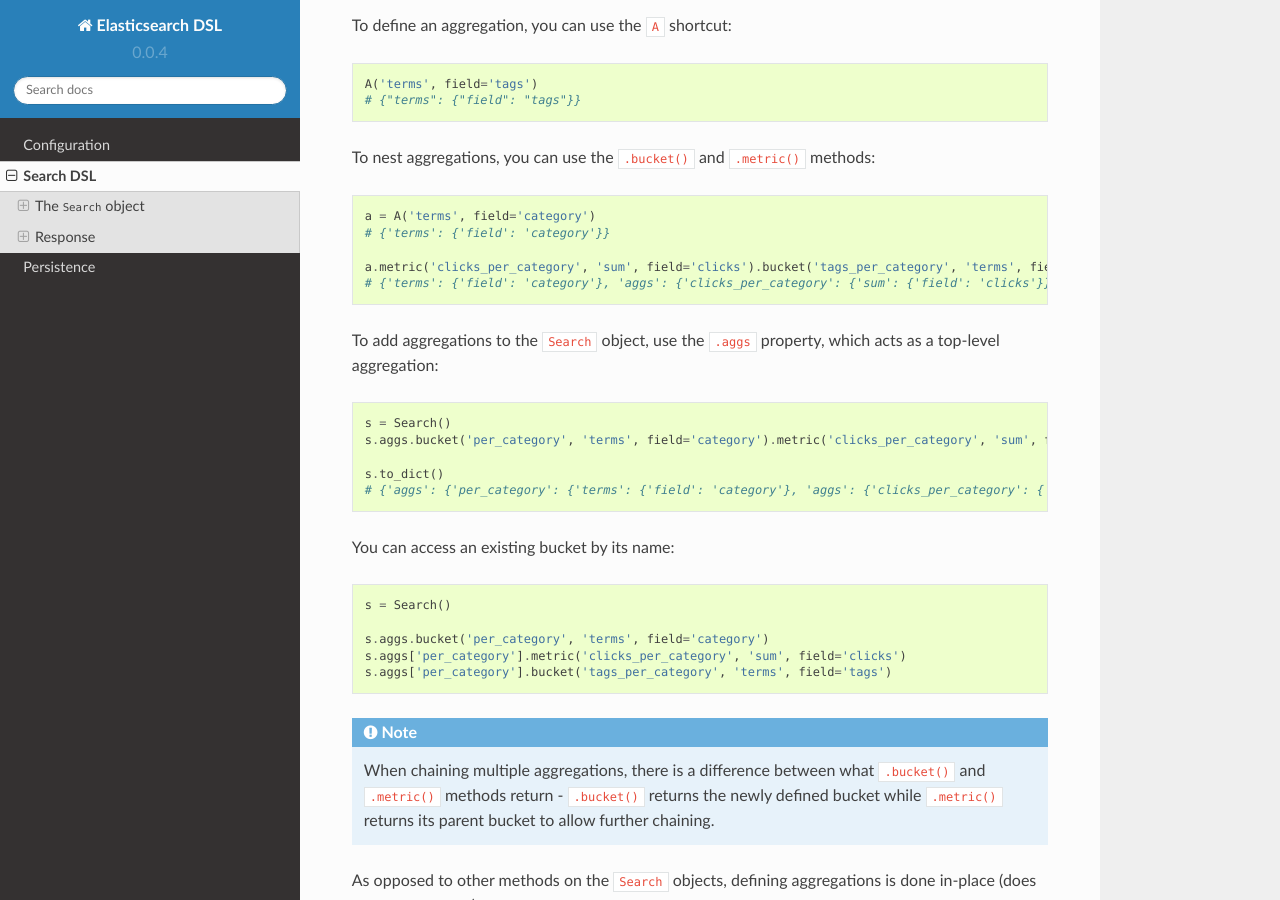
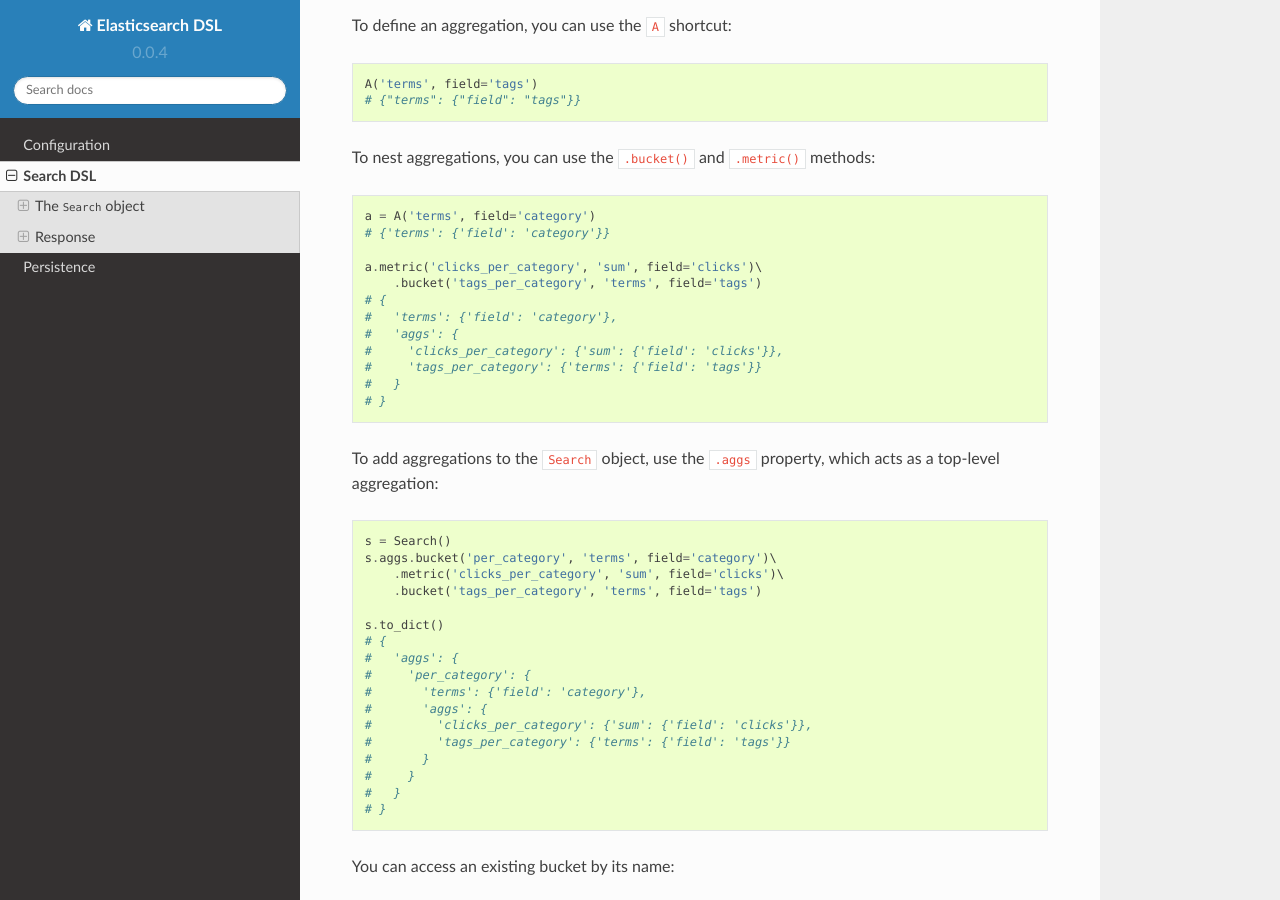
Before and after one commit to elastic/elasticsearch-dsl-py, a Sphinx documentation site: the page built from docs/search_dsl.rst, in a window 1280 px wide and 900 px high, scrolled down 3405 px. Built offline with Sphinx 7.4.7 and the Read the Docs theme 2.0.0, drawn with Linux system fonts in a browser that asks for light colours.

Commit message:
tiny doc typo and docs formatting

```diff
--- a/docs/persistence.rst
+++ b/docs/persistence.rst
@@ -251,7 +251,7 @@
   created from the fields on the document class itself.
 
 Any attributes on the ``Meta`` class that are instance of ``MetaField`` will be
-used to control the mapping of the mata fields (``_all``, ``_parent`` etc).
+used to control the mapping of the meta fields (``_all``, ``_parent`` etc).
 Just name the parameter (without the leading underscore) as the field you wish
 to map and pass any parameters to the ``MetaField`` class:
 
--- a/docs/search_dsl.rst
+++ b/docs/search_dsl.rst
@@ -83,7 +83,8 @@
 
 
 
-The library provides classes for all Elasticsearch query types. Pass all the parameters as keyword arguments:
+The library provides classes for all Elasticsearch query types. Pass all the
+parameters as keyword arguments:
 
 .. code:: python
 
@@ -201,8 +202,15 @@
     a = A('terms', field='category')
     # {'terms': {'field': 'category'}}
 
-    a.metric('clicks_per_category', 'sum', field='clicks').bucket('tags_per_category', 'terms', field='tags')
-    # {'terms': {'field': 'category'}, 'aggs': {'clicks_per_category': {'sum': {'field': 'clicks'}}, 'tags_per_category': {'terms': {'field': 'tags'}}}}
+    a.metric('clicks_per_category', 'sum', field='clicks')\
+        .bucket('tags_per_category', 'terms', field='tags')
+    # {
+    #   'terms': {'field': 'category'},
+    #   'aggs': {
+    #     'clicks_per_category': {'sum': {'field': 'clicks'}},
+    #     'tags_per_category': {'terms': {'field': 'tags'}}
+    #   }
+    # }
 
 To add aggregations to the ``Search`` object, use the ``.aggs`` property, which
 acts as a top-level aggregation:
@@ -210,10 +218,22 @@
 .. code:: python
 
     s = Search()
-    s.aggs.bucket('per_category', 'terms', field='category').metric('clicks_per_category', 'sum', field='clicks').bucket('tags_per_category', 'terms', field='tags')
+    s.aggs.bucket('per_category', 'terms', field='category')\
+        .metric('clicks_per_category', 'sum', field='clicks')\
+        .bucket('tags_per_category', 'terms', field='tags')
 
     s.to_dict()
-    # {'aggs': {'per_category': {'terms': {'field': 'category'}, 'aggs': {'clicks_per_category': {'sum': {'field': 'clicks'}}, 'tags_per_category': {'terms': {'field': 'tags'}}}}}}
+    # {
+    #   'aggs': {
+    #     'per_category': {
+    #       'terms': {'field': 'category'},
+    #       'aggs': {
+    #         'clicks_per_category': {'sum': {'field': 'clicks'}},
+    #         'tags_per_category': {'terms': {'field': 'tags'}}
+    #       }
+    #     }
+    #   }
+    # }
 
 
 You can access an existing bucket by its name:
```
